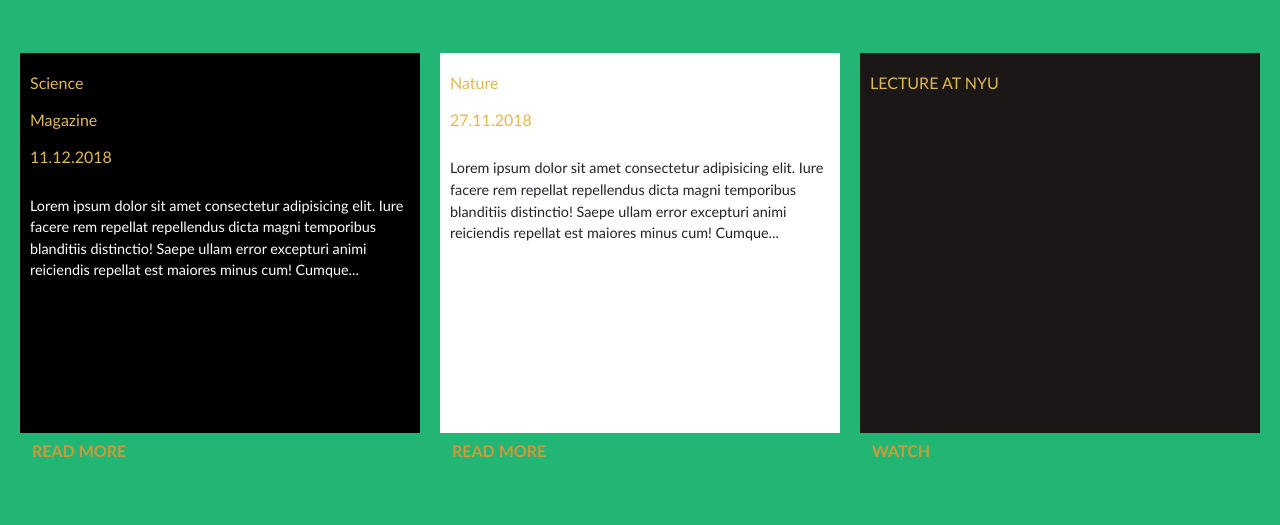
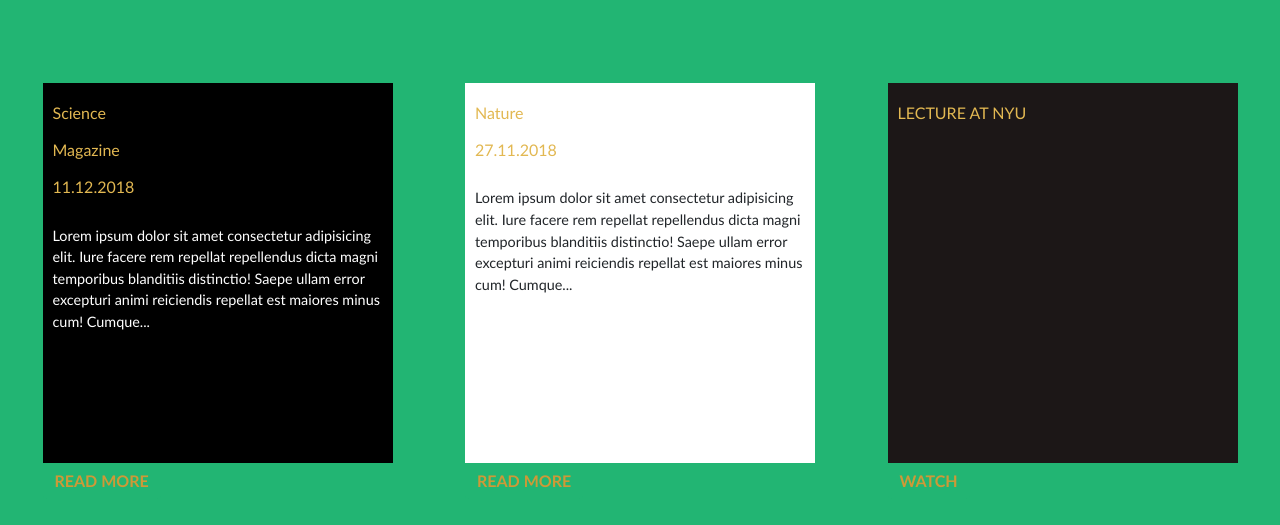
Before and after one commit to zsofiaaszabo/sitebuild_finished, a plain HTML site: page index.html in a window 1280 px wide. Shown: the part 45-570 px from the top of the page. Drawn offline with nearby package versions, Linux system fonts and the light colour scheme; files that its build step writes are made by us from their sources.

Commit message:
add changes

```diff
--- a/style.scss
+++ b/style.scss
@@ -54,10 +54,10 @@ section {
   padding-bottom: 20px;
 }
 .button-wrapper {
-  max-width: 400px;
+  max-width: 350px;
   width: 100%;
-  max-height: 600px;
-  border: 40px;
+  max-height: 500px;
+  margin: 30px;
 }
 .text-wrapper1 {
   background-color: black;
```
